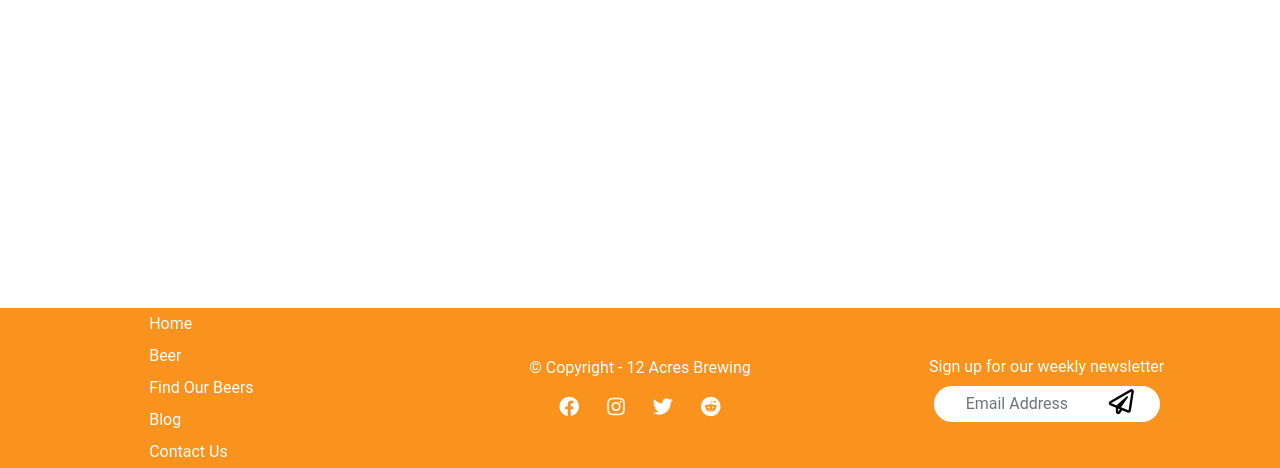
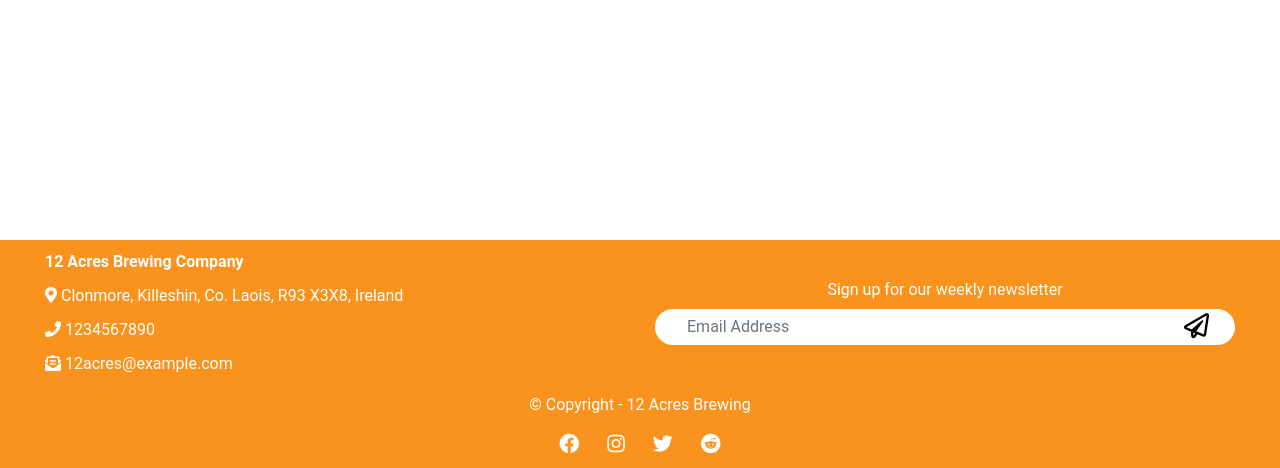
Before and after one commit to farrelleoin93/12-acres-beer, a Django app: page /bag/ in a window 1280 px wide. Shown: the part 332-800 px from the top of the page. Run offline with Django 3.2, Linux system fonts and the light colour scheme; some libraries are stand-ins or nearby versions.

Commit message:
Changed content in footer

```diff
--- a/templates/base.html
+++ b/templates/base.html
@@ -232,27 +232,22 @@
     <!-- Footer -->
     <footer class="container-fluid dark-orange-background">
         <div class="row footer">
-            <div class="col-12 col-md-4">
-                <ul class="list-unstyled mb-0 flex-col-center">
-                    <li class="m-1 w-50">
-                      <a href="#!" class="text-white">Home</a>
-                    </li>
-                    <li class="m-1 w-50">
-                      <a href="#!" class="text-white">Beer</a>
-                    </li>
-                    <li class="m-1 w-50">
-                      <a href="#!" class="text-white">Find Our Beers</a>
-                    </li>
-                    <li class="m-1 w-50">
-                        <a href="#!" class="text-white">Blog</a>
-                      </li>
-                    <li class="m-1 w-50">
-                        <a href="#!" class="text-white">Contact Us</a>
-                      </li>
-                  </ul>
+            <div class="col-sm-12 col-md-6">
+                <p><strong>12 Acres Brewing Company</strong></p>
+                <p><i class="fas fa-map-marker-alt"></i> Clonmore, Killeshin, Co. Laois, R93 X3X8, Ireland</p>
+                <p><i class="fas fa-phone"></i> 1234567890</p>
+                <p><i class="fas fa-envelope-open-text"></i> 12acres@example.com</p>
+            </div>
+             <!-- Newsletter sign up -->
+             <div class="col-sm-12 col-md-6 footer-items flex-col-center">
+                <p>Sign up for our weekly newsletter</p>
+                <form id="contactForm" class="w-100" onsubmit="return sendMail(this);">
+                    <input type="email" name="email" id="emailaddress" placeholder="Email Address" class="form-control border-0" required />
+                    <button type="submit" id="send-button" aria-label="send button"><i class="far fa-paper-plane"></i></button>
+                </form>
             </div>
             <!-- Social media links -->
-            <div class="col-12 col-md-4 flex-col-center">
+            <div class="col-sm-12 flex-col-center">
                 <p class="footer-items">© Copyright - 12 Acres Brewing</p>
                 <ul class="list-inline">
                     <li class="list-inline-item">
@@ -269,14 +264,6 @@
                     </li>
                 </ul>
             </div>
-            <!-- Newsletter sign up -->
-            <div class="col-12 col-md-4 footer-items flex-col-center">
-                <p>Sign up for our weekly newsletter</p>
-                <form id="contactForm" onsubmit="return sendMail(this);">
-                    <input type="email" name="email" id="emailaddress" placeholder="Email Address" class="form-control border-0" required />
-                    <button type="submit" id="send-button" aria-label="send button"><i class="far fa-paper-plane"></i></button>
-                </form>
-            </div>
         </div>
     </footer>
 
```
